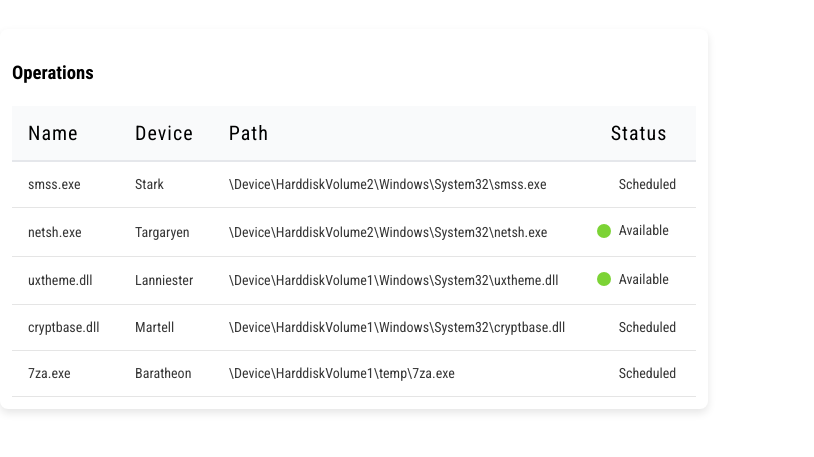
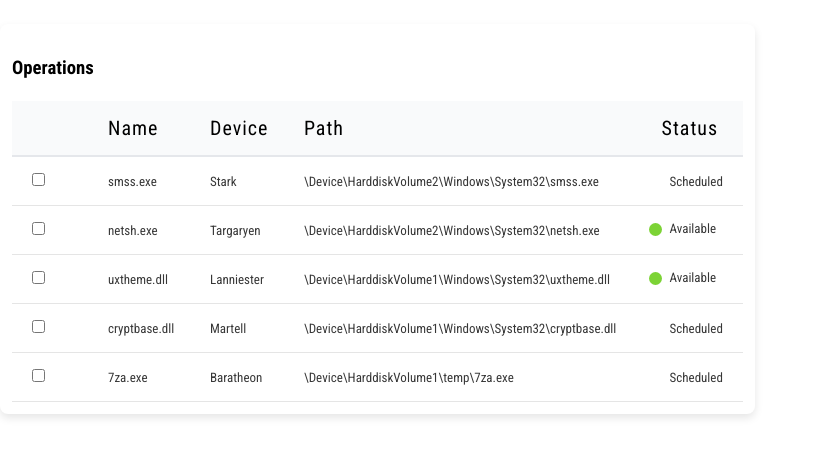
Before and after one commit to bogdand43/data-table-exercise, a React (Vite) app: page / in a window 1280 px wide. Shown: the part 181-638 px from the top of the page, without its empty margins (0-814 px from the left). Built offline with nearby package versions, Linux system fonts and the light colour scheme; a web font is replaced by a local one.

Commit message:
add Checkbox component

```diff
--- /dev/null
+++ b/src/components/Checkbox/Checkbox.module.scss
@@ -0,0 +1,88 @@
+.CheckboxContainer {
+  display: flex;
+  align-items: center;
+  justify-content: center;
+  position: relative;
+  cursor: pointer;
+  user-select: none;
+
+  &:has(.checkbox:disabled) {
+    cursor: not-allowed;
+    opacity: 0.6;
+  }
+}
+
+.Checkbox {
+  position: relative;
+  opacity: 0;
+  width: 0;
+  height: 0;
+  cursor: pointer;
+  &:disabled {
+    cursor: not-allowed;
+  }
+}
+
+.Checkmark {
+  position: relative;
+  display: inline-block;
+  width: 18px;
+  height: 18px;
+  border: 2px solid #747474;
+  border-radius: 3px;
+  background-color: #ffffff;
+  transition: all 0.2s;
+
+  &::after {
+    content: '';
+    position: absolute;
+    display: none;
+    left: 4px;
+    top: 2px;
+    width: 4px;
+    height: 8px;
+    border: solid #ffffff;
+    border-width: 0 2px 2px 0;
+    transform: rotate(45deg);
+  }
+}
+// Hover state for enabled checkbox
+.CheckboxContainer:hover .Checkbox:not(:disabled) ~ .Checkmark {
+  border-color: #2563eb;
+}
+
+// Checked state
+.Checkbox:checked ~ .Checkmark {
+  background-color: #2563eb;
+  border-color: #2563eb;
+
+  &::after {
+    display: block;
+  }
+}
+
+// "Indeterminate" state
+.Checkbox:indeterminate ~ .Checkmark {
+  background-color: #2563eb;
+  border-color: #2563eb;
+
+  &::after {
+    content: '';
+    display: block;
+    position: absolute;
+    left: 3px;
+    top: 7px;
+    width: 8px;
+    height: 2px;
+    border: none;
+    background-color: #ffffff;
+    transform: rotate(0deg);
+  }
+}
+
+// Focus state
+.Checkbox:focus ~ .Checkmark {
+  box-shadow: 0 0 0 2px rgba(37, 99, 235, 0.3);
+  outline: 2px solid #2563eb;
+  outline-offset: 2px;
+}
--- /dev/null
+++ b/src/components/Checkbox/Checkbox.tsx
@@ -0,0 +1,38 @@
+import type { CheckboxProps } from './Checkbox.types';
+import React, { useEffect } from 'react';
+
+const Checkbox: React.FC<CheckboxProps> = ({
+  checked,
+  indeterminate,
+  onChange,
+  disabled = false,
+  className = '',
+}) => {
+  const checkboxRef = React.useRef<HTMLInputElement>(null);
+
+  // "Indeterminate" is not a standard HTML attribute and needs to be set on DOM node directly
+  useEffect(() => {
+    if (checkboxRef.current) {
+      checkboxRef.current.indeterminate = indeterminate || false;
+    }
+  }, [indeterminate]);
+
+  const handleChange = (ev: React.ChangeEvent<HTMLInputElement>) => {
+    if (typeof onChange === 'function') {
+      onChange(ev.target.checked);
+    }
+  };
+  return (
+    <label className={`CheckboxLabel ${className || ''}`}>
+      <input
+        ref={checkboxRef}
+        type="checkbox"
+        checked={checked}
+        onChange={handleChange}
+        disabled={disabled}
+      />
+    </label>
+  );
+};
+
+export default Checkbox;
--- a/src/components/StatusIndicator/StatusIndicator.module.scss
+++ b/src/components/StatusIndicator/StatusIndicator.module.scss
@@ -5,11 +5,11 @@
 }
 
 .StatusDot {
-  width: 14px;
-  height: 14px;
+  width: 13px;
+  height: 13px;
   border-radius: 50%;
   background-color: #7cd335;
-  margin-left: -22px;
+  margin-left: -21px;
 }
 
 .StatusText {
--- a/src/components/TableHeader/TableHeader.module.scss
+++ b/src/components/TableHeader/TableHeader.module.scss
@@ -12,3 +12,8 @@
   letter-spacing: 0.05em;
   vertical-align: middle;
 }
+
+.TableHeaderCheckboxCell {
+  width: 40px;
+  padding: 0;
+}
--- a/src/components/TableHeader/TableHeader.tsx
+++ b/src/components/TableHeader/TableHeader.tsx
@@ -10,6 +10,7 @@ const TableHeader: React.FC<TableHeaderProps> = ({ columnNames }) => {
   return (
     <thead>
       <tr className={styles.TableHeader}>
+        <th className={styles.TableHeaderCheckboxCell}></th>
         {columnNames.map(columnName => (
           <th key={columnName} className={styles.TableHeaderCell}>{capitalize(columnName)}</th>
         ))}
--- a/src/components/TableRow/TableRow.module.scss
+++ b/src/components/TableRow/TableRow.module.scss
@@ -14,10 +14,16 @@
   vertical-align: middle;
   line-height: 1.5;
   color: #373737;
-  font-size: 14px;
+  font-size: 13px;
 
   &.Cell-Status {
     text-transform: capitalize;
     padding: 12px 16px 12px 24px;
   }
 }
+
+.CheckboxCell {
+  width: 48px;
+  padding: 12px 16px;
+  vertical-align: middle;
+}
--- a/src/components/TableRow/TableRow.tsx
+++ b/src/components/TableRow/TableRow.tsx
@@ -1,12 +1,23 @@
 import type React from 'react';
 import type { TableRowProps } from './TableRow.types';
 import capitalize from '../../utils/capitalize';
+import Checkbox from '../Checkbox/Checkbox';
 import StatusIndicator from '../StatusIndicator/StatusIndicator';
 import styles from './TableRow.module.scss';
 
 const TableRow: React.FC<TableRowProps> = ({ row, columnNames }) => {
+  const handleCheckboxChange = (checked: boolean) => {
+    console.log('Checkbox changed for row:', row.name, 'Checked:', checked);
+  };
   return (
     <tr className={styles.TableRow}>
+      <td className={styles.CheckboxCell}>
+        <Checkbox
+          checked={false}
+          onChange={handleCheckboxChange}
+          disabled={false}
+        />
+      </td>
       {columnNames.map((columnName: string) => {
         const cellValue = row[columnName];
         const cellStyles = `${styles.TableCell} ${styles[`Cell-${capitalize(columnName)}`] || ''}`;
--- a/src/types/index.ts
+++ b/src/types/index.ts
@@ -6,3 +6,5 @@ export interface Operation {
   path: string;
   status: Status;
 }
+
+export type CheckboxState = 'checked' | 'unchecked' | 'indeterminate';
```
Also changed, not shown: src/components/Checkbox/Checkbox.types.ts (added, +7 -0 lines).
